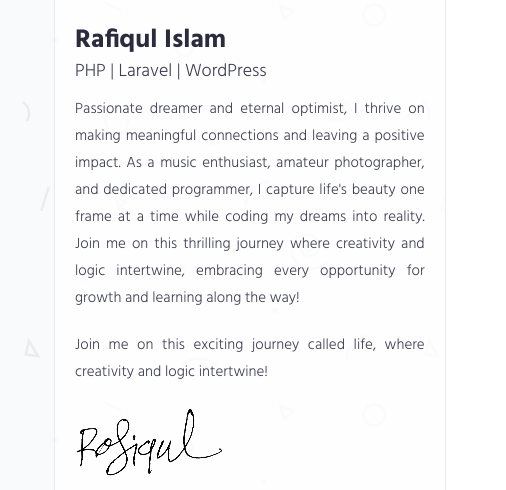
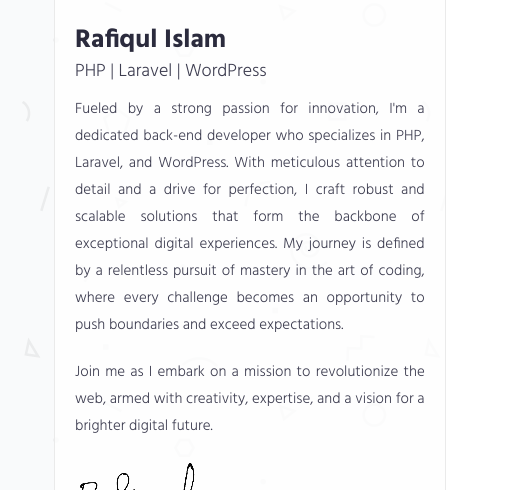
Before and after one commit to Rafiqu-jakir/Resume, a plain HTML site: page index.html in a window 1280 px wide. Shown: the part 418-908 px from the top of the page, 0-506 px from the left. Drawn offline with Linux system fonts and the light colour scheme.

Commit message:
Update about me

```diff
--- a/index.html
+++ b/index.html
@@ -122,12 +122,11 @@
 
               <div class="about-text">
                 <p class="text-justify">
-                  Passionate dreamer and eternal optimist, I thrive on making meaningful connections and leaving a positive impact. As a music enthusiast, amateur photographer, and dedicated programmer, I capture life's beauty one frame at a time while coding my dreams into reality. Join me on this thrilling journey where creativity and logic intertwine, embracing every opportunity for growth and learning along the way!
+                  Fueled by a strong passion for innovation, I'm a dedicated back-end developer who specializes in PHP, Laravel, and WordPress. With meticulous attention to detail and a drive for perfection, I craft robust and scalable solutions that form the backbone of exceptional digital experiences. My journey is defined by a relentless pursuit of mastery in the art of coding, where every challenge becomes an opportunity to push boundaries and exceed expectations.
                 </p>
 
                 <p class="text-justify">
-                  Join me on this exciting journey called life, where creativity
-                  and logic intertwine!
+                  Join me as I embark on a mission to revolutionize the web, armed with creativity, expertise, and a vision for a brighter digital future.
                 </p>
 
                 <p>
```
